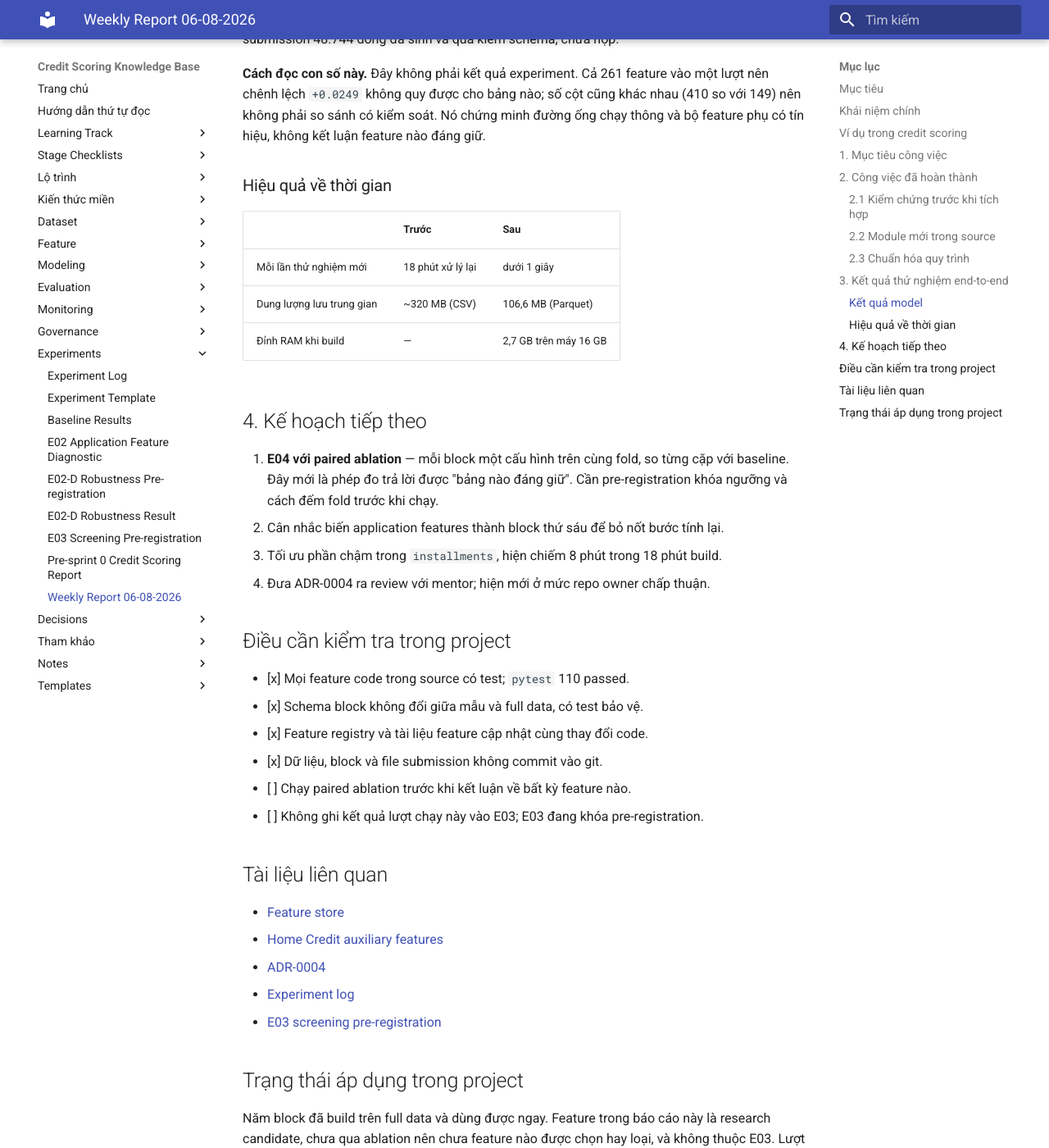
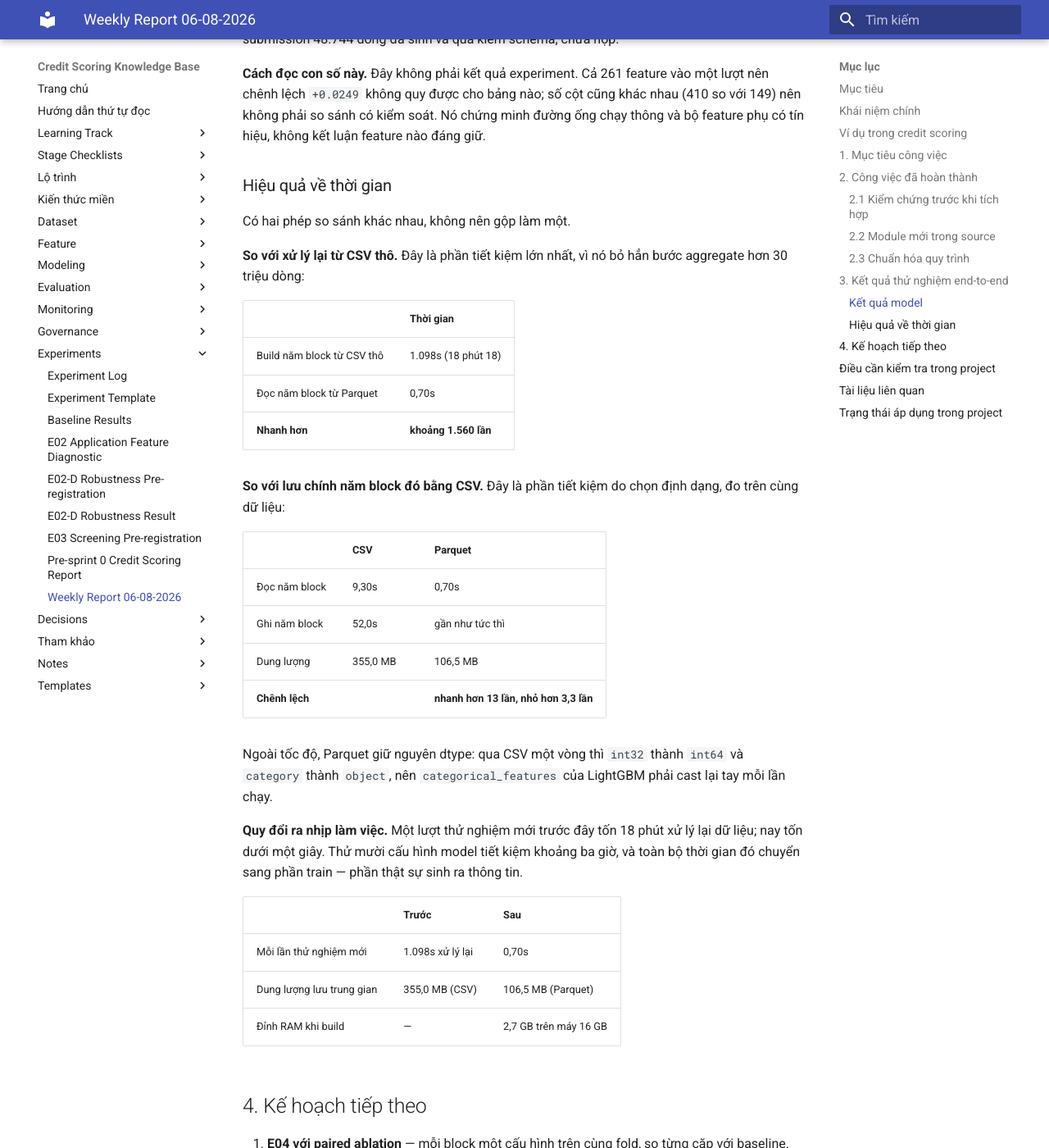
Before and after one commit to ManhTanTran/Qaci-datascience, an MkDocs documentation site: the page built from docs/experiments/06_08_2026/feature_store_and_auxiliary_features_report.md, in a window 1280 px wide and 1400 px high, scrolled down 2831 px. Shown: the whole window at 82% size. Built offline with MkDocs 1.6.1 and Material for MkDocs 9.7.7, drawn with Linux system fonts in a browser that asks for light colours.

Commit message:
docs: quantify the Parquet speed-up in the report and store page
Separates the two comparisons that were previously conflated. Reading
the five blocks back from Parquet takes 0.70s against 1,098s to rebuild
them from the raw CSVs, roughly 1,560x; storing the same blocks as CSV
instead of Parquet costs 9.30s to read and 355.0 MB, so the format
choice alone is 13x slower and 3.3x larger.

Measured on the full dataset, not extrapolated.

Co-Authored-By: Claude Opus 5 <noreply@anthropic.com>

```diff
--- a/docs/experiments/06_08_2026/feature_store_and_auxiliary_features_report.md
+++ b/docs/experiments/06_08_2026/feature_store_and_auxiliary_features_report.md
@@ -103,10 +103,40 @@ thông và bộ feature phụ có tín hiệu, không kết luận feature nào
 
 ### Hiệu quả về thời gian
 
+Có hai phép so sánh khác nhau, không nên gộp làm một.
+
+**So với xử lý lại từ CSV thô.** Đây là phần tiết kiệm lớn nhất, vì nó bỏ hẳn
+bước aggregate hơn 30 triệu dòng:
+
+| | Thời gian |
+|---|---|
+| Build năm block từ CSV thô | 1.098s (18 phút 18) |
+| Đọc năm block từ Parquet | 0,70s |
+| **Nhanh hơn** | **khoảng 1.560 lần** |
+
+**So với lưu chính năm block đó bằng CSV.** Đây là phần tiết kiệm do chọn định
+dạng, đo trên cùng dữ liệu:
+
+| | CSV | Parquet |
+|---|---|---|
+| Đọc năm block | 9,30s | 0,70s |
+| Ghi năm block | 52,0s | gần như tức thì |
+| Dung lượng | 355,0 MB | 106,5 MB |
+| **Chênh lệch** | | **nhanh hơn 13 lần, nhỏ hơn 3,3 lần** |
+
+Ngoài tốc độ, Parquet giữ nguyên dtype: qua CSV một vòng thì `int32` thành
+`int64` và `category` thành `object`, nên `categorical_features` của LightGBM
+phải cast lại tay mỗi lần chạy.
+
+**Quy đổi ra nhịp làm việc.** Một lượt thử nghiệm mới trước đây tốn 18 phút xử lý
+lại dữ liệu; nay tốn dưới một giây. Thử mười cấu hình model tiết kiệm khoảng ba
+giờ, và toàn bộ thời gian đó chuyển sang phần train — phần thật sự sinh ra thông
+tin.
+
 | | Trước | Sau |
 |---|---|---|
-| Mỗi lần thử nghiệm mới | 18 phút xử lý lại | dưới 1 giây |
-| Dung lượng lưu trung gian | ~320 MB (CSV) | 106,6 MB (Parquet) |
+| Mỗi lần thử nghiệm mới | 1.098s xử lý lại | 0,70s |
+| Dung lượng lưu trung gian | 355,0 MB (CSV) | 106,5 MB (Parquet) |
 | Đỉnh RAM khi build | — | 2,7 GB trên máy 16 GB |
 
 ## 4. Kế hoạch tiếp theo
```
Also changed, not shown: docs/features/feature_store.md (+6 -3 lines).
